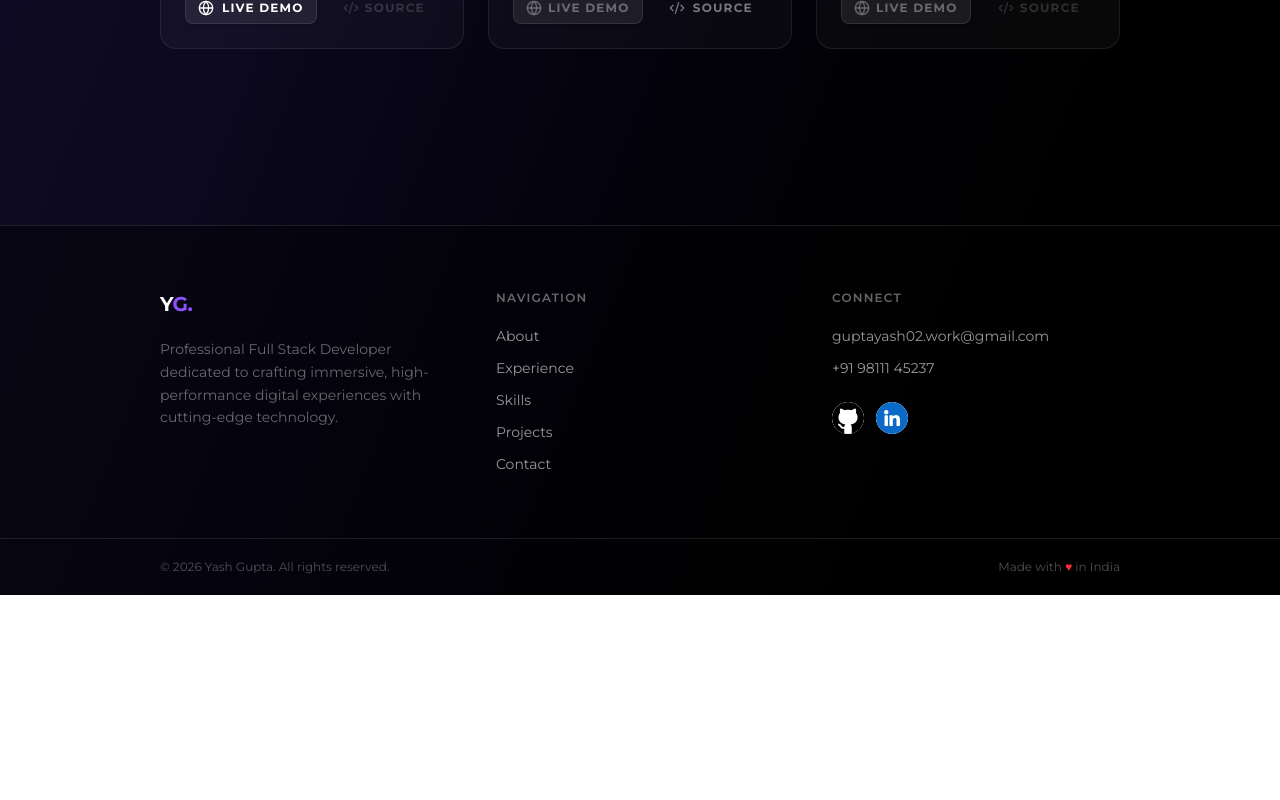
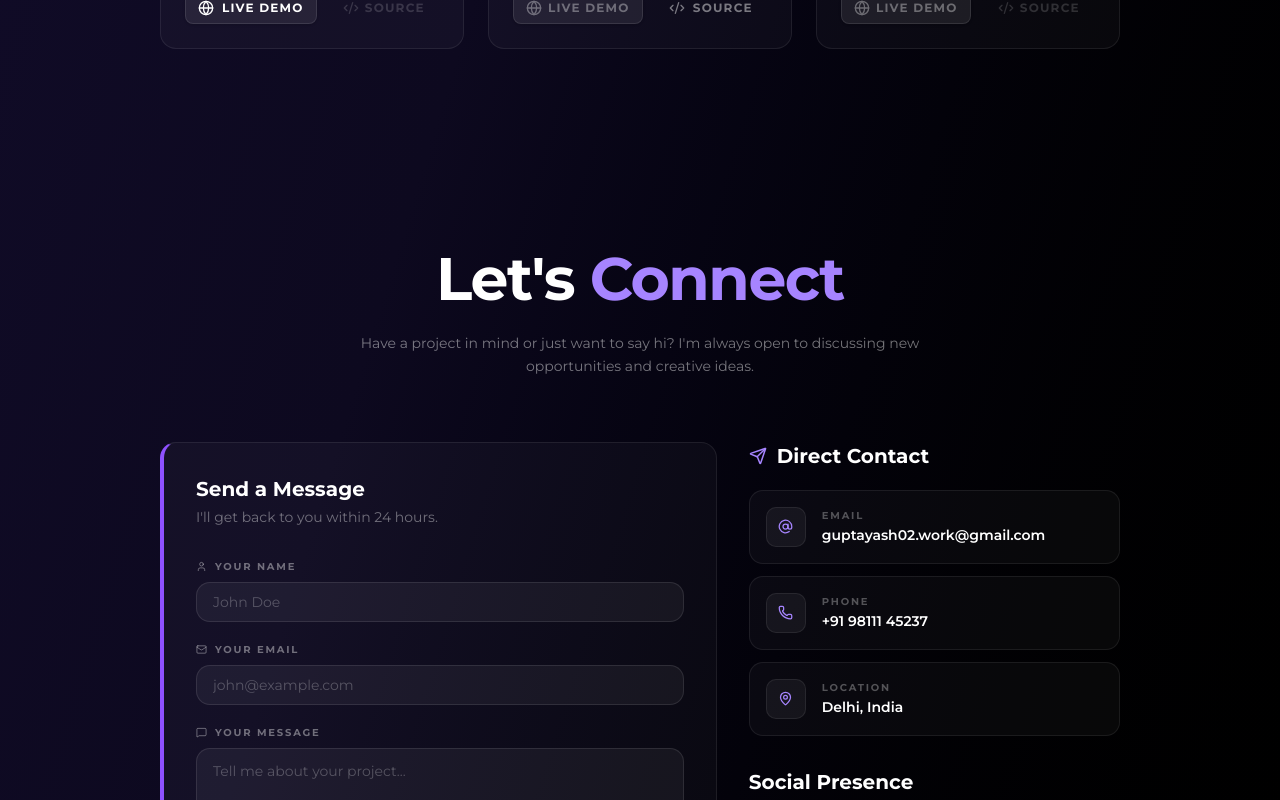
Before and after one commit to yash12990/portfolio, a Next.js app: page / in a window 1280 px wide. Shown: the part 2632-3432 px from the top of the page. Before the commit the page ends 3227 px from the top, so only its background shows below. Built offline with nearby package versions, Linux system fonts and the light colour scheme.

Commit message:
contact details section

```diff
--- a/src/app/page.tsx
+++ b/src/app/page.tsx
@@ -1,6 +1,7 @@
 import HeroSection from "@/components/hero/hero-section";
 import ExperienceSection from "@/components/experience/experience-section";
 import ProjectsSection from "@/components/projects/projects-section";
+import ContactSection from "@/components/contact/contact-section";
 import SkillsLogoMarquee from "@/components/skills-logo-marque";
 
 export default function Home() {
@@ -11,6 +12,7 @@ export default function Home() {
         <SkillsLogoMarquee />
         <ExperienceSection />
         <ProjectsSection />
+        <ContactSection />
       </main>
     </>
   );
--- /dev/null
+++ b/src/components/contact/contact-form.tsx
@@ -0,0 +1,92 @@
+"use client";
+
+import { useForm } from "react-hook-form";
+import { zodResolver } from "@hookform/resolvers/zod";
+import { z } from "zod";
+import { Send, User, Mail, MessageSquare } from "lucide-react";
+import { Button } from "@/components/ui/button";
+import { Input } from "@/components/ui/input";
+import { Label } from "@/components/ui/label";
+import { Textarea } from "@/components/ui/textarea";
+import { EMAIL_ID } from "@/lib/constants";
+
+const schema = z.object({
+  name: z.string().min(2, "Name must be at least 2 characters"),
+  email: z.email("Enter a valid email address"),
+  message: z.string().min(10, "Message must be at least 10 characters"),
+});
+
+type FormValues = z.infer<typeof schema>;
+
+export default function ContactForm() {
+  const {
+    register,
+    handleSubmit,
+    reset,
+    formState: { errors, isSubmitting },
+  } = useForm<FormValues>({ resolver: zodResolver(schema) });
+
+  const onSubmit = (data: FormValues) => {
+    const subject = encodeURIComponent(`Portfolio Contact from ${data.name}`);
+    const body = encodeURIComponent(
+      `Name: ${data.name}\nEmail: ${data.email}\n\nMessage:\n${data.message}`
+    );
+    window.open(`mailto:${EMAIL_ID}?subject=${subject}&body=${body}`);
+    reset();
+  };
+
+  return (
+    <div className="bg-white/3 border border-white/8 border-l-4 border-l-violet-500 rounded-2xl p-8">
+      <h3 className="text-xl font-bold text-white">Send a Message</h3>
+      <p className="text-white/40 text-sm mt-1">
+        I&apos;ll get back to you within 24 hours.
+      </p>
+
+      <form onSubmit={handleSubmit(onSubmit)} className="mt-8 flex flex-col gap-y-5">
+        <div>
+          <Label htmlFor="name">
+            <User size={11} /> Your Name
+          </Label>
+          <Input id="name" placeholder="John Doe" {...register("name")} />
+          {errors.name && (
+            <p className="text-xs text-red-400 mt-1">{errors.name.message}</p>
+          )}
+        </div>
+
+        <div>
+          <Label htmlFor="email">
+            <Mail size={11} /> Your Email
+          </Label>
+          <Input id="email" type="email" placeholder="john@example.com" {...register("email")} />
+          {errors.email && (
+            <p className="text-xs text-red-400 mt-1">{errors.email.message}</p>
+          )}
+        </div>
+
+        <div>
+          <Label htmlFor="message">
+            <MessageSquare size={11} /> Your Message
+          </Label>
+          <Textarea
+            id="message"
+            placeholder="Tell me about your project..."
+            rows={6}
+            {...register("message")}
+          />
+          {errors.message && (
+            <p className="text-xs text-red-400 mt-1">{errors.message.message}</p>
+          )}
+        </div>
+
+        <Button
+          type="submit"
+          size="lg"
+          disabled={isSubmitting}
+          className="w-full bg-white/8 hover:bg-white/12 border border-white/15 text-white font-bold tracking-widest uppercase cursor-pointer mt-1 disabled:opacity-50"
+        >
+          Send Message <Send size={15} />
+        </Button>
+      </form>
+    </div>
+  );
+}
--- /dev/null
+++ b/src/components/contact/contact-info.tsx
@@ -0,0 +1,64 @@
+import Image from "next/image";
+import Link from "next/link";
+import { Send } from "lucide-react";
+import { contactDetails, socialLinks } from "@/lib/constants";
+
+export default function ContactInfo() {
+  return (
+    <div className="flex flex-col gap-y-8">
+      {/* Direct Contact */}
+      <div>
+        <div className="flex items-center gap-x-2.5 mb-5">
+          <Send size={18} className="text-violet-400" />
+          <h3 className="text-xl font-bold text-white">Direct Contact</h3>
+        </div>
+
+        <div className="flex flex-col gap-y-3">
+          {contactDetails.map(({ icon: Icon, label, value }) => (
+            <div
+              key={label}
+              className="flex items-center gap-x-4 bg-white/3 border border-white/8 rounded-xl p-4"
+            >
+              <div className="h-10 w-10 rounded-lg bg-white/5 border border-white/8 flex items-center justify-center shrink-0">
+                <Icon size={15} className="text-violet-400" />
+              </div>
+              <div>
+                <p className="text-[10px] font-bold tracking-[0.18em] text-white/30 uppercase">
+                  {label}
+                </p>
+                <p className="text-sm font-semibold text-white mt-0.5">
+                  {value}
+                </p>
+              </div>
+            </div>
+          ))}
+        </div>
+      </div>
+
+      {/* Social Presence */}
+      <div>
+        <h3 className="text-xl font-bold text-white mb-5">Social Presence</h3>
+        <div className="flex items-center gap-x-3">
+          {socialLinks.map((platform) => (
+            <Link
+              key={platform.label}
+              href={platform.href}
+              target="_blank"
+              rel="noopener noreferrer"
+              aria-label={platform.label}
+              className="bg-white hover:bg-white h-12 w-12 rounded-full border border-white flex items-center justify-center hover:border-violet-500/80 hover:opacity-90 transition-all duration-200"
+            >
+              <Image
+                src={platform.icon}
+                alt={platform.label}
+                width={24}
+                height={24}
+                className="rounded-full w-full h-full"
+              />
+            </Link>
+          ))}
+        </div>
+      </div>
+    </div>
+  );
+}
--- /dev/null
+++ b/src/components/contact/contact-section.tsx
@@ -0,0 +1,26 @@
+import ContactForm from "./contact-form";
+import ContactInfo from "./contact-info";
+
+export default function ContactSection() {
+  return (
+    <section className="py-24" id="contact">
+      {/* Heading */}
+      <div className="flex flex-col items-center gap-y-4 mb-16 text-center">
+        <h2 className="text-6xl font-bold tracking-tight leading-tight">
+          <span className="text-white">Let&apos;s </span>
+          <span className="text-violet-400">Connect</span>
+        </h2>
+        <p className="text-white/45 text-sm leading-relaxed max-w-xl">
+          Have a project in mind or just want to say hi? I&apos;m always open to
+          discussing new opportunities and creative ideas.
+        </p>
+      </div>
+
+      {/* Form (left) + Info (right) */}
+      <div className="grid grid-cols-1 lg:grid-cols-[3fr_2fr] gap-8 items-start">
+        <ContactForm />
+        <ContactInfo />
+      </div>
+    </section>
+  );
+}
--- a/src/components/projects/project-card.tsx
+++ b/src/components/projects/project-card.tsx
@@ -1,4 +1,3 @@
-import React from "react";
 import { Globe, Code2 } from "lucide-react";
 import Link from "next/link";
 import { Button } from "@/components/ui/button";
```
